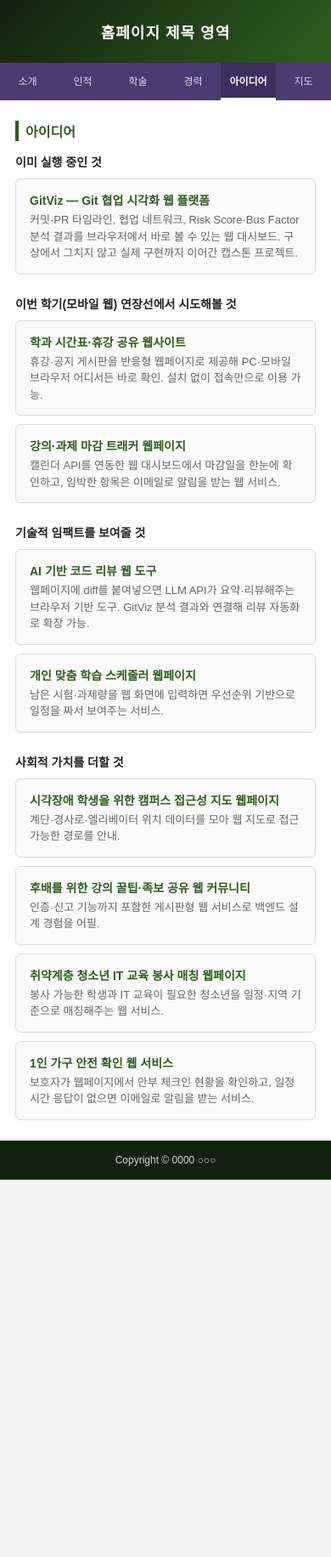
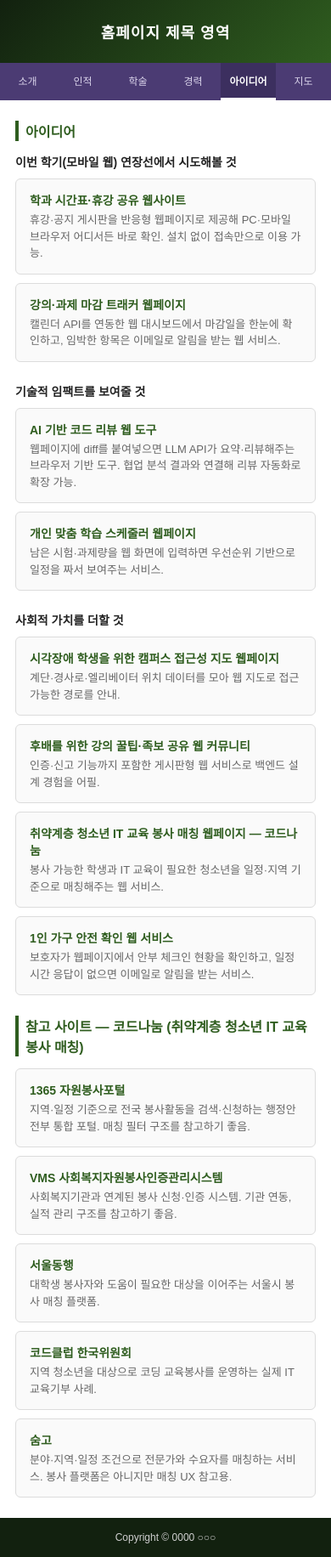
Before and after one commit to doyeong0918/git_project_20221027, a plain HTML site: page mobile/week3/idea.html in a window 390 px wide. Shown: the whole page at 85% size. Before the commit the page ends 1388 px from the top, so only its background shows below. Drawn offline with Linux system fonts and the light colour scheme.

Commit message:
4주차 웹페이지 개발

```diff
--- a/mobile/week3/idea.html
+++ b/mobile/week3/idea.html
@@ -3,7 +3,8 @@
 <head>
 <meta charset="UTF-8">
 <meta name="viewport" content="width=device-width, initial-scale=1.0">
-<title>홈페이지 템플릿 - 아이디어</title>
+<title>코드나눔 - 취약계층 청소년 IT 교육 봉사 매칭</title>
+<link rel="icon" type="image/svg+xml" href="codenanum-favicon.svg">
 <link rel="stylesheet" href="style.css">
 </head>
 <body>
@@ -30,16 +31,6 @@
       <div class="idea-groups">
 
         <div class="idea-group">
-          <h3>이미 실행 중인 것</h3>
-          <div class="idea-cards">
-            <div class="idea-card">
-              <div class="idea-title">GitViz — Git 협업 시각화 웹 플랫폼</div>
-              <div class="idea-desc">커밋·PR 타임라인, 협업 네트워크, Risk Score·Bus Factor 분석 결과를 브라우저에서 바로 볼 수 있는 웹 대시보드. 구상에서 그치지 않고 실제 구현까지 이어간 캡스톤 프로젝트.</div>
-            </div>
-          </div>
-        </div>
-
-        <div class="idea-group">
           <h3>이번 학기(모바일 웹) 연장선에서 시도해볼 것</h3>
           <div class="idea-cards">
             <div class="idea-card">
@@ -58,7 +49,7 @@
           <div class="idea-cards">
             <div class="idea-card">
               <div class="idea-title">AI 기반 코드 리뷰 웹 도구</div>
-              <div class="idea-desc">웹페이지에 diff를 붙여넣으면 LLM API가 요약·리뷰해주는 브라우저 기반 도구. GitViz 분석 결과와 연결해 리뷰 자동화로 확장 가능.</div>
+              <div class="idea-desc">웹페이지에 diff를 붙여넣으면 LLM API가 요약·리뷰해주는 브라우저 기반 도구. 협업 분석 결과와 연결해 리뷰 자동화로 확장 가능.</div>
             </div>
             <div class="idea-card">
               <div class="idea-title">개인 맞춤 학습 스케줄러 웹페이지</div>
@@ -79,7 +70,7 @@
               <div class="idea-desc">인증·신고 기능까지 포함한 게시판형 웹 서비스로 백엔드 설계 경험을 어필.</div>
             </div>
             <div class="idea-card">
-              <div class="idea-title">취약계층 청소년 IT 교육 봉사 매칭 웹페이지</div>
+              <div class="idea-title">취약계층 청소년 IT 교육 봉사 매칭 웹페이지 — 코드나눔</div>
               <div class="idea-desc">봉사 가능한 학생과 IT 교육이 필요한 청소년을 일정·지역 기준으로 매칭해주는 웹 서비스.</div>
             </div>
             <div class="idea-card">
@@ -91,6 +82,32 @@
 
       </div>
     </section>
+
+    <section class="screen ref-sites">
+      <h2>참고 사이트 — 코드나눔 (취약계층 청소년 IT 교육 봉사 매칭)</h2>
+      <div class="ref-site-list">
+        <a class="ref-site-card" href="https://www.1365.go.kr/vols/main.do" target="_blank" rel="noopener">
+          <div class="ref-site-name">1365 자원봉사포털</div>
+          <div class="ref-site-desc">지역·일정 기준으로 전국 봉사활동을 검색·신청하는 행정안전부 통합 포털. 매칭 필터 구조를 참고하기 좋음.</div>
+        </a>
+        <a class="ref-site-card" href="https://www.vms.or.kr" target="_blank" rel="noopener">
+          <div class="ref-site-name">VMS 사회복지자원봉사인증관리시스템</div>
+          <div class="ref-site-desc">사회복지기관과 연계된 봉사 신청·인증 시스템. 기관 연동, 실적 관리 구조를 참고하기 좋음.</div>
+        </a>
+        <a class="ref-site-card" href="https://www.donghaeng.seoul.kr/" target="_blank" rel="noopener">
+          <div class="ref-site-name">서울동행</div>
+          <div class="ref-site-desc">대학생 봉사자와 도움이 필요한 대상을 이어주는 서울시 봉사 매칭 플랫폼.</div>
+        </a>
+        <a class="ref-site-card" href="https://codeclubkorea.org/" target="_blank" rel="noopener">
+          <div class="ref-site-name">코드클럽 한국위원회</div>
+          <div class="ref-site-desc">지역 청소년을 대상으로 코딩 교육봉사를 운영하는 실제 IT 교육기부 사례.</div>
+        </a>
+        <a class="ref-site-card" href="https://soomgo.com/" target="_blank" rel="noopener">
+          <div class="ref-site-name">숨고</div>
+          <div class="ref-site-desc">분야·지역·일정 조건으로 전문가와 수요자를 매칭하는 서비스. 봉사 플랫폼은 아니지만 매칭 UX 참고용.</div>
+        </a>
+      </div>
+    </section>
   </div>
 </main>
 
--- a/mobile/week3/style.css
+++ b/mobile/week3/style.css
@@ -127,40 +127,6 @@ main.page {
   padding: 20px;
 }
 
-/* 소개 화면: 사진 + 자기소개 텍스트 (넓은 화면에서는 좌우, 좁은 화면에서는 위아래) */
-.intro-block {
-  display: flex;
-  gap: 16px;
-}
-.photo-placeholder {
-  flex: 0 0 140px;
-  height: 160px;
-  border: 1.5px dashed var(--border);
-  border-radius: 6px;
-  display: flex;
-  align-items: center;
-  justify-content: center;
-  color: var(--text-sub);
-  font-size: 13px;
-  overflow: hidden;
-}
-.photo-placeholder img {
-  width: 100%;
-  height: 100%;
-  object-fit: cover;
-  display: block;
-}
-.intro-block .placeholder-box {
-  flex: 1;
-  min-height: 160px;
-}
-.placeholder-box img {
-  max-width: 100%;
-  max-height: 100%;
-  object-fit: contain;
-  border-radius: 4px;
-}
-
 /* 인적 화면 표 */
 .info-table {
   width: 100%;
@@ -213,6 +179,38 @@ main.page {
   font-size: 14px;
 }
 .idea-desc {
+  font-size: 13px;
+  color: var(--text-sub);
+  line-height: 1.5;
+}
+
+/* 아이디어 화면: 참고 사이트 목록 */
+.ref-sites .ref-site-list {
+  display: flex;
+  flex-direction: column;
+  gap: 10px;
+}
+.ref-sites .ref-site-card {
+  display: block;
+  border: 1px solid var(--border);
+  border-radius: 6px;
+  padding: 14px 16px;
+  background: #fafafa;
+  text-decoration: none;
+  color: inherit;
+  transition: background 0.15s ease, border-color 0.15s ease;
+}
+.ref-sites .ref-site-card:hover {
+  background: #f0f0f0;
+  border-color: var(--header-green);
+}
+.ref-sites .ref-site-name {
+  font-weight: bold;
+  color: var(--header-green);
+  margin-bottom: 4px;
+  font-size: 14px;
+}
+.ref-sites .ref-site-desc {
   font-size: 13px;
   color: var(--text-sub);
   line-height: 1.5;
@@ -323,9 +321,6 @@ main.page {
   .tab-link { font-size: 12px; padding: 12px 4px; }
   .bgm-toggle { font-size: 11px; padding: 0 6px; }
 
-  .intro-block { flex-direction: column; }
-  .photo-placeholder { flex: 0 0 auto; width: 100%; height: 140px; }
-
   .ref-links .link-grid { flex-direction: column; }
   .ref-links .link-box { height: 48px; }
 
```
Also changed, not shown: mobile/week3/index.html (+1 -4 lines), mobile/week3/codenanum-favicon.svg (added).
